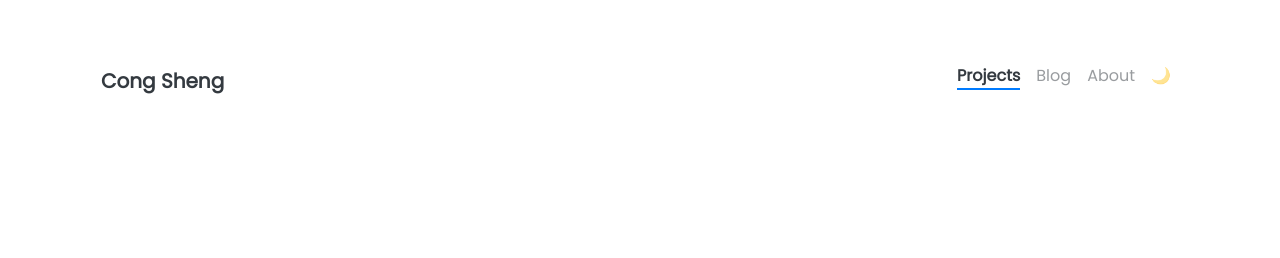
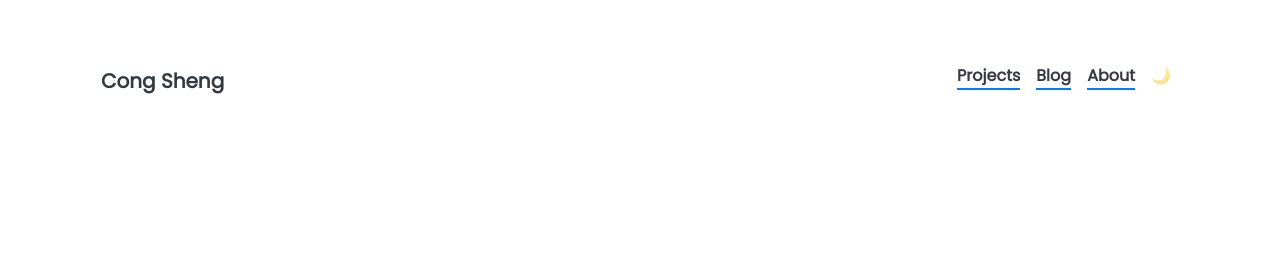
Before and after one commit to CongSheng/CongSheng.github.io, a Jekyll site: the page built from _projects/(1) PlaceHolder Project.md, in a window 1280 px wide. Shown: the top 258 px of the page. Built offline with Jekyll 4.4.1, drawn with Linux system fonts in a browser that asks for light colours; nearby versions of some CDN libraries.

Commit message:
Active status html navbar

```diff
--- a/_includes/navbar.html
+++ b/_includes/navbar.html
@@ -42,7 +42,7 @@
         {%- if page.url contains html_page.url -%}
           {%- assign active_status = "active" -%}
         {%- else -%}
-          {%- assign active_status = "" -%}
+          {%- assign active_status = "active" -%}
         {%- endif -%}
 
         {%- if html_page.external_url -%}
```
